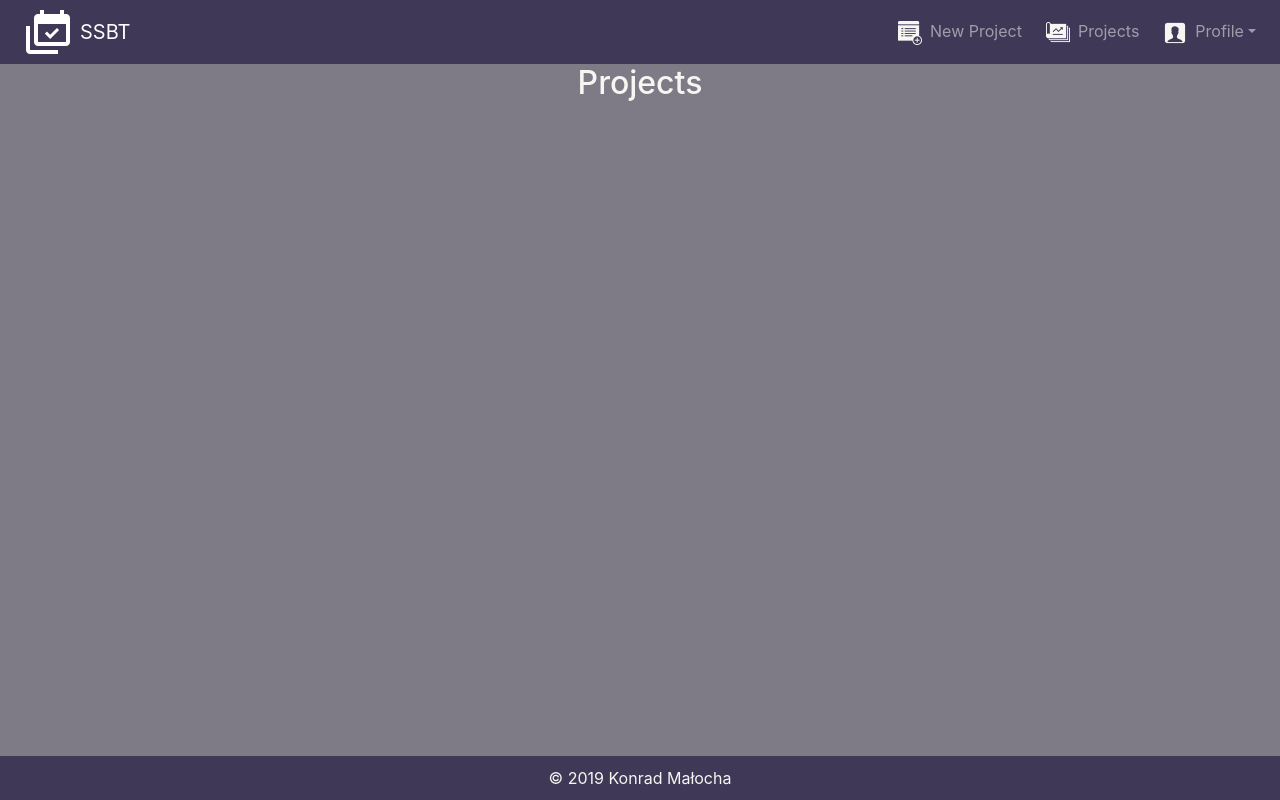
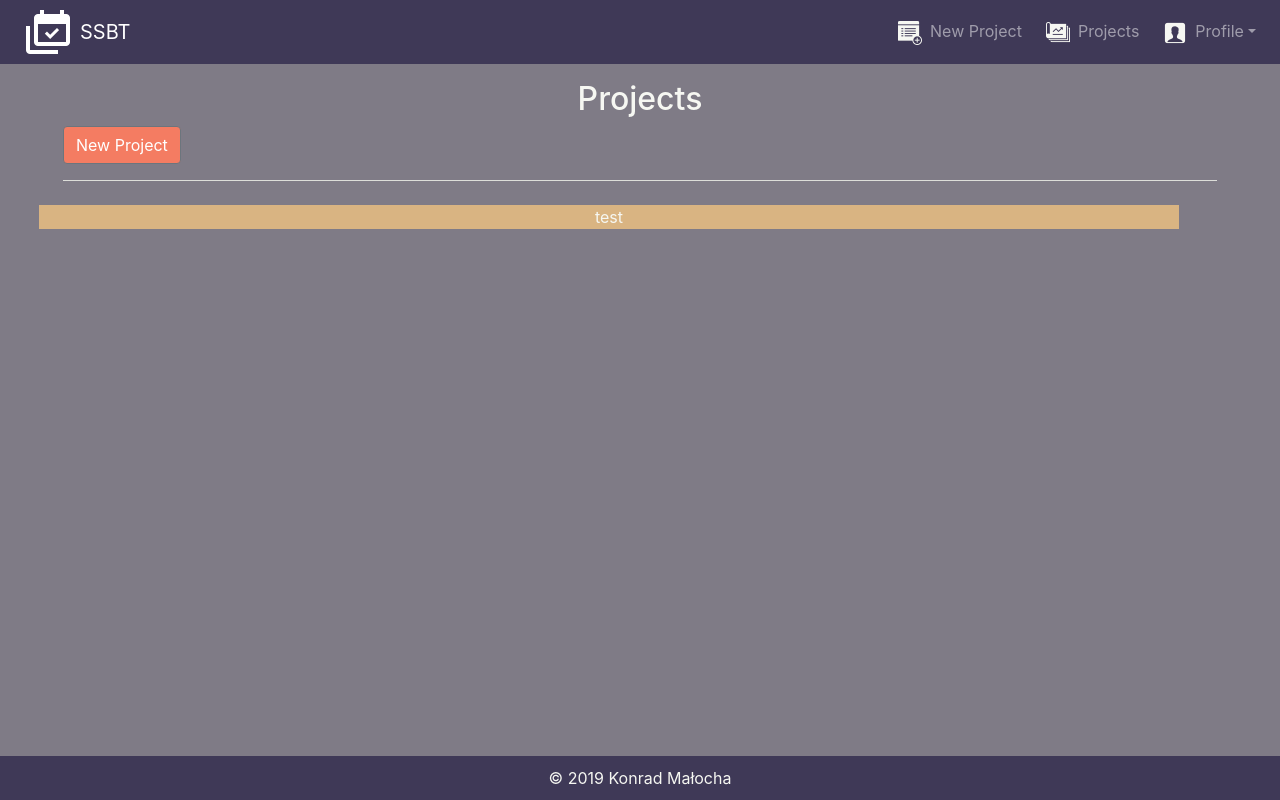
Before and after one commit to pankeny/Simple-Scrum-Board-Tool, a React (Create React App) app in the folder ssbt-client/: page / in a window 1280 px wide. Built offline with nearby package versions, Linux system fonts and the light colour scheme.

Commit message:
ssbt-client-006 dashboard without project item

```diff
--- a/ssbt-client/src/App.css
+++ b/ssbt-client/src/App.css
@@ -34,14 +34,41 @@
   visibility: hidden;
 }
 
+/* ################################# DASHBOARD ################################# */
+.new-project-section {
+  text-align: left;
+}
+
+.new-project-section p {
+  color: #f6f7f2;
+  font-weight: bold;
+}
+
+hr {
+  background-color: #f6f7f2;
+  size: 2em;
+}
+
+.new-project-button {
+  background-color: #f47c62 !important;
+}
+
+.new-project-button:hover,
+.new-project-button:active,
+.new-project-button:focus {
+  background-color: #ec4c28 !important;
+  border-color: #f6f7f2 !important;
+}
+
+.project-item {
+  background-color: #d9b482;
+}
+
 /* ################################# HEADER ################################# */
 .navbar {
   background-color: #3f3957;
 }
-.navitem {
-  color: red;
-  display: inline-block;
-}
+
 /* ################################# FOOTER ################################# */
 .footer {
   background-color: #3f3957;
--- a/ssbt-client/src/components/Dashboard.js
+++ b/ssbt-client/src/components/Dashboard.js
@@ -1,11 +1,22 @@
 import React, { Component } from "react";
-import ProjectItem from "./Project/ProjectItem";
+import { Button } from "reactstrap";
 
 class Dashboard extends Component {
   render() {
     return (
-      <div className="projects">
+      <div className="container-fluid mt-3">
         <h2>Projects</h2>
+        <div className="new-project-section mx-5">
+          <Button className="new-project-button ">
+            {" "}
+            <span>New Project</span>
+          </Button>
+          <hr />
+        </div>
+
+        <div className="container project-item m-4">
+          <p>test</p>
+        </div>
       </div>
     );
   }
```
